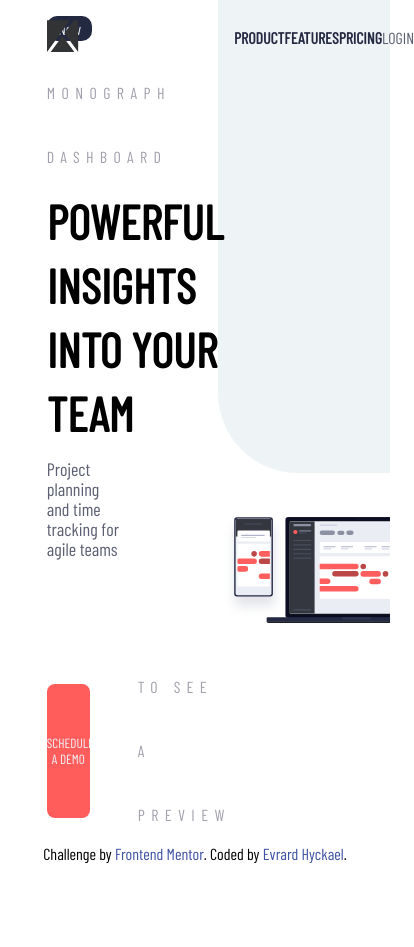
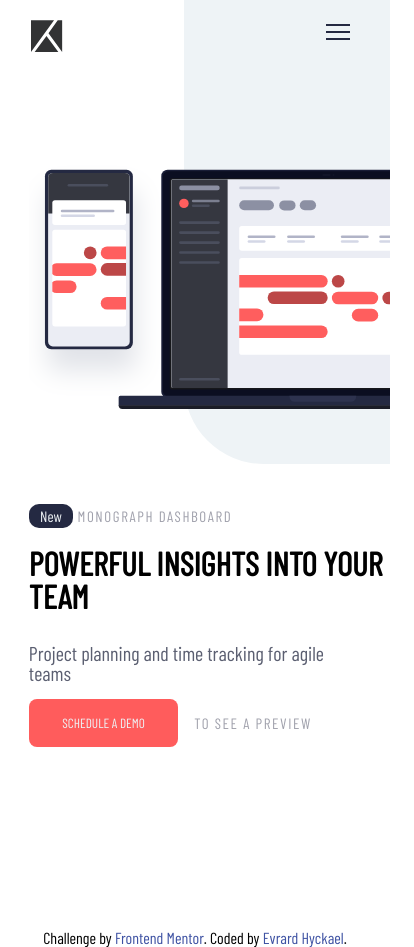
Before and after one commit to Hyckael/project-tracking-intro-component-master, a plain HTML site: page index.html in a window 390 px wide. Shown: the whole page, 414 px wide, since content can reach past the window. Before the commit the page ends 863 px from the top, so only its background shows below. Drawn offline with nearby package versions, Linux system fonts and the light colour scheme.

Commit message:
MyCommit

```diff
--- a/Style.css
+++ b/Style.css
@@ -1,7 +1,6 @@
-@import url('https://fonts.googleapis.com/css2?family=Barlow+Condensed&family=Inter:wght@400;700&family=Red+Hat+Display:wght@500&display=swap');
-@import url('https://fonts.googleapis.com/css2?family=Barlow&family=Barlow+Condensed&family=Inter:wght@400;700&family=Red+Hat+Display:wght@500&display=swap');
-:root{
-
+@import url("https://fonts.googleapis.com/css2?family=Barlow+Condensed&family=Inter:wght@400;700&family=Red+Hat+Display:wght@500&display=swap");
+@import url("https://fonts.googleapis.com/css2?family=Barlow&family=Barlow+Condensed&family=Inter:wght@400;700&family=Red+Hat+Display:wght@500&display=swap");
+:root {
   /* Primary
 font-family: 'Barlow Condensed', sans-serif;
 font-family: 'Inter', sans-serif;
@@ -23,32 +22,32 @@ font-family: 'Red Hat Display', sans-serif;
   --Grayish-Blue: hsl(231, 7%, 65%);
   --Light-Grayish-Blue: hsl(207, 33%, 95%);
 }
-*{
+* {
   margin: 0%;
   padding: 0%;
   box-sizing: border-box;
-  font-family: 'Barlow Condensed', sans-serif;
+  font-family: "Barlow Condensed", sans-serif;
 }
 
-header{
+header {
   position: absolute;
   z-index: 1000;
   width: 92%;
   display: flex;
   align-items: center;
   justify-content: space-between;
-  padding: 5% 0% 0% 12%;
-
+  padding: 5% 0% 0% 8%;
 }
-main{
+main {
   height: 100vh;
   width: 100%;
-  padding-left: 12%;
+  padding-left: 8%;
   display: flex;
   align-items: center;
   justify-content: center;
+  overflow: hidden;
 }
-.container{
+.container {
   overflow: hidden;
   position: relative;
   height: 100%;
@@ -57,14 +56,18 @@ main{
   align-items: center;
   justify-content: center;
 }
-.responsive{
+.responsive {
   position: relative;
   display: none;
+  background: url("../images/icon-hamburger.svg");
+  background-repeat: no-repeat;
+  height: 10%;
+  width: 10%;
 }
-.responsive img{
+.responsive img {
   position: absolute;
 }
-.card-g{
+.card-g {
   height: 80%;
   width: 50%;
   display: flex;
@@ -74,48 +77,49 @@ main{
   line-height: 4rem;
 }
 
-.card-g .Dashboard .new{
+.card-g .Dashboard .new {
   background: var(--Very-Dark-Blue);
   color: var(--Light-Grayish-Blue);
   border-radius: 10px;
   text-transform: none;
   letter-spacing: 0;
-  padding: .2rem .7rem .2rem .7rem;
+  padding: 0.2rem 0.7rem 0.2rem 0.7rem;
 }
-.text-bottom{
+.text-bottom {
   display: flex;
   align-items: center;
   width: 100%;
   gap: 3rem;
 }
-.card-g h1{
+.card-g h1 {
   font-size: 48px;
   text-transform: uppercase;
 }
-.card-d{
+.card-d {
   height: 100%;
   width: 60%;
-  background: url(./images/illustration-devices.svg);
+  background: url("../images/illustration-devices.svg");
   background-repeat: no-repeat;
-  background-position: -10% 70%;
+  background-position: -10% 60%;
   background-size: 130%;
   justify-content: center;
   align-items: center;
 }
-.text-bottom p, .Dashboard {
+.text-bottom p,
+.Dashboard {
   color: var(--Grayish-Blue);
   text-transform: uppercase;
-  letter-spacing: .4rem;
+  letter-spacing: 0.2rem;
 }
-.Pro{
-  padding:.9rem 0rem 6rem;
+.Pro {
+  padding: 0.9rem 0rem 6rem;
   font-size: 18px;
   width: 45%;
   line-height: 20px;
   color: var(--Dark-Grayish-Blue);
 }
-.card-d::before{
-  content: '';
+.card-d::before {
+  content: "";
   height: 56%;
   width: 58%;
   border-radius: 0 0 0 5rem;
@@ -123,24 +127,22 @@ main{
   background-color: var(--Light-Grayish-Blue);
   position: absolute;
 }
-.url{
+.url {
   width: 40%;
   display: flex;
   justify-content: space-around;
   align-items: start;
-
 }
-.url .font{
-  margin-top: .4rem;
-  height: .5rem;
-  width: .5rem;
+.url .font {
+  margin-top: 0.4rem;
+  height: 0.5rem;
+  width: 0.5rem;
   background: var(--Grayish-Blue);
-  border-radius:100%;
+  border-radius: 100%;
 }
 .url a {
-  font-family: 'Barlow Condensed', sans-serif;
+  font-family: "Barlow Condensed", sans-serif;
   text-transform: uppercase;
-
 }
 .url a:hover {
   text-decoration: underline;
@@ -154,15 +156,15 @@ main{
   text-decoration: none;
   color: var(--Dark-Grayish-Blue);
 }
-button{
+button {
   cursor: pointer;
   border-radius: 8px;
   border: none;
   height: 70%;
-  width: 25%;
+  width: 30%;
   color: var(--Light-Grayish-Blue);
   background: var(--Red);
-  text-transform: uppercase ;
+  text-transform: uppercase;
 }
 .attribution {
   font-size: 16px;
@@ -175,38 +177,225 @@ button{
 .attribution a:hover {
   color: var(--Red);
 }
-  @media  (max-width: 375px){
-    main{
-      height: 124vh;
-      padding-left: 1.8rem;
+@media (max-width: 1438px) {
+  main {
+    height: 100vh;
+    width: 100%;
   }
-    .container{
-      height: 58rem;
-      width: 100%;
-      flex-direction: column-reverse;
+  .url {
+    width: 45%;
+    display: flex;
+    justify-content: space-around;
+    align-items: start;
   }
-    .card-d{
-      height: 60%;
-      width: 50%;
-      background: url(./images/illustration-devices.svg);
+  .card-d {
+    height: 100%;
+    width: 60%;
+    background: url("../images/illustration-devices.svg");
     background-repeat: no-repeat;
-      background-position: center;
-      background-size: 25rem;
+    background-position: -10% 45%;
+    background-size: 130%;
+    justify-content: center;
+    align-items: center;
   }
-    .card-d::before{
-      content: '';
-      height: 50%;
-      width: 100%;
+  .card-d::before {
+    content: "";
+    height: 44%;
+    width: 58%;
     border-radius: 0 0 0 5rem;
+    z-index: -1;
     background-color: var(--Light-Grayish-Blue);
     position: absolute;
   }
-    .card-g{
-      z-index: 2;
+  button {
+    cursor: pointer;
+    border-radius: 8px;
+    border: none;
+    height: 70%;
+    width: 40%;
+    color: var(--Light-Grayish-Blue);
+    background: var(--Red);
+    text-transform: uppercase;
+  }
+}
+@media (max-width: 1000px) {
+  .url {
+    width: 50%;
+    display: flex;
+    justify-content: space-around;
+    align-items: start;
+  }
+  .card-d {
+    height: 100%;
+    width: 70%;
+    background: url("../images/illustration-devices.svg");
+    background-repeat: no-repeat;
+    background-position: -8% 45%;
+    background-size: 140%;
+    justify-content: center;
+    align-items: center;
+  }
+  .text-bottom p,
+  .Dashboard {
+    color: var(--Grayish-Blue);
+    text-transform: uppercase;
+    line-height: 2rem;
+    font-size: 15px;
+    letter-spacing: 0.1rem;
+    width: 100%;
+  }
+  .card-g h1 {
+    padding: 0.9rem 0rem 1rem;
+    font-size: 30px;
+    line-height: 1;
+    text-transform: uppercase;
+  }
+  .Pro {
+    padding: 0.9rem 0rem 6rem;
+    font-size: 18px;
+    width: 80%;
+    line-height: 20px;
+    color: var(--Dark-Grayish-Blue);
+  }
+  button {
+    cursor: pointer;
+    border-radius: 8px;
+    border: none;
     height: 80%;
     width: 100%;
+    color: var(--Light-Grayish-Blue);
+    background: var(--Red);
+    text-transform: uppercase;
   }
-    .text-bottom p, .Dashboard {
+}
+
+@media (max-width: 710px) {
+  main {
+    height: 110vh;
+    padding-left: 1.8rem;
+  }
+  .container {
+    height: 100%;
+    width: 100%;
+    display: flex;
+    align-items: center;
+    justify-content: center;
+    flex-direction: column-reverse;
+  }
+  .card-d {
+    height: 65%;
+    width: 100%;
+    background: url("../images/illustration-devices.svg");
+    background-position-x: 0%;
+    background-position-y: 0%;
+    background-repeat: repeat;
+    background-size: auto;
+    background-position-x: 0%;
+    background-position-y: 0%;
+    background-size: auto;
+    background-repeat: no-repeat;
+    background-position: -72% 99%;
+    background-size: 118%;
+  }
+  .card-d::before {
+    content: "";
+    height: 50%;
+    width: 58%;
+    border-radius: 0 0 0 5rem;
+    z-index: -1;
+    background-color: var(--Light-Grayish-Blue);
+    position: absolute;
+    left: 43%;
+  }
+  .card-g {
+    z-index: 2;
+    height: 45%;
+    width: 100%;
+    display: flex;
+    align-items: start;
+    justify-content: start;
+    flex-direction: column;
+    line-height: 4rem;
+    padding-top: 10%;
+  }
+
+  .text-bottom p {
+    font-size: 15px;
+  }
+  .text-bottom {
+    gap: 1rem;
+  }
+  .card-g h1 {
+    padding: 0.9rem 0rem 1rem;
+    font-size: 33px;
+    line-height: 1;
+    text-transform: uppercase;
+  }
+  .Pro {
+    padding: 0.9rem 0rem 1rem;
+    font-size: 20px;
+    width: 90%;
+    color: var(--Dark-Grayish-Blue);
+  }
+  button {
+    height: 3rem;
+    width: 15rem;
+    color: var(--Light-Grayish-Blue);
+    background: var(--Red);
+    text-transform: uppercase;
+  }
+
+}
+
+@media (max-width: 475px) {
+  main {
+    height: 110vh;
+    padding-left: 1.8rem;
+  }
+  .container {
+    height: 100%;
+    width: 100%;
+    display: flex;
+    align-items: center;
+    justify-content: center;
+    flex-direction: column-reverse;
+  }
+  .card-d {
+    height: 50%;
+    width: 100%;
+    background: url("../images/illustration-devices.svg");
+    background-position-x: 0%;
+    background-position-y: 0%;
+    background-size: auto;
+    background-repeat: no-repeat;
+    background-position: 5% 75%;
+    background-size: 140%;
+    justify-content: center;
+    align-items: center;
+  }
+  .card-d::before {
+    content: "";
+    height: 50%;
+    width: 58%;
+    border-radius: 0 0 0 5rem;
+    z-index: -1;
+    background-color: var(--Light-Grayish-Blue);
+    position: absolute;
+    left: 43%;
+  }
+  .card-g {
+    z-index: 2;
+    height: 50%;
+    width: 100%;
+    display: flex;
+    align-items: start;
+    justify-content: start;
+    flex-direction: column;
+    line-height: 4rem;
+    padding-top: 10%;
+  }
+  .text-bottom p,
+  .Dashboard {
     color: var(--Grayish-Blue);
     text-transform: uppercase;
     line-height: 2rem;
@@ -214,38 +403,67 @@ button{
     letter-spacing: 0.1rem;
     width: 87%;
   }
-    .text-bottom p{
-      font-size: 14px;
+  .text-bottom p {
+    font-size: 15px;
   }
-    .text-bottom{
+  .text-bottom {
     gap: 1rem;
   }
-    .card-g h1{
-      padding:.9rem 0rem 1rem;
-      font-size: 28px;
+  .card-g h1 {
+    padding: 0.9rem 0rem 1rem;
+    font-size: 33px;
     line-height: 1;
     text-transform: uppercase;
   }
-    .Pro{
-      padding:.9rem 0rem 1rem;
-      font-size: 18px;
-      width: 18rem;
+  .Pro {
+    padding: 0.9rem 0rem 1rem;
+    font-size: 20px;
+    width: 90%;
     color: var(--Dark-Grayish-Blue);
   }
-    button{
+  button {
     height: 3rem;
     width: 15rem;
     color: var(--Light-Grayish-Blue);
     background: var(--Red);
-      text-transform: uppercase ;
+    text-transform: uppercase;
   }
-    .url{
-      display: none;
+
+  .responsive {
+    display: block;
+    padding-bottom: 8%;
+    cursor: pointer;
+    z-index: 20;
   }
-    .responsive{
-      display: flex;
+
+
+  .url {
+    background: white;
+    flex-direction: column;
+    align-items: center;
+    position: absolute;
+    width: 80%;
+    left: 55%;
+    gap: 1rem;
+    padding: 1rem 0;
+    transform: translate(-50%, -100%);
+    border-radius: 8px;
+    box-shadow: -3px 3px 15px 1px rgba(0, 0, 0, 0.75);
+    transition: transform 0.4s ease;
+
   }
-    .close{
-      visibility: hidden;
+
+  .url .font {
+    width: 90%;
+    height: 1px;
+  }
+  .url.active {
+    transform: translate(-50%, 8rem);
+  }
+  .responsive.active{
+    background: url("../images/icon-close.svg");
+    background-repeat: no-repeat;
+    height: 10%;
+    width: 10%;
   }
 }
--- a/index.html
+++ b/index.html
@@ -4,14 +4,14 @@
   <meta charset="UTF-8">
   <meta name="viewport" content="width=device-width, initial-scale=1.0">
   <meta http-equiv="X-UA-Compatible" content="ie=edge">
-  <link rel="icon" type="image/png" sizes="32x32" href="./images/favicon-32x32.png">
-  <link rel="stylesheet" href="./Style.css">
+  <link rel="icon" type="image/png" sizes="32x32" href="../images/favicon-32x32.png">
+  <link rel="stylesheet" href="../Style.css">
   <title>Frontend Mentor | Project tracking intro component</title>
 </head>
 <body>
   <header>
     <div class="logo">
-      <img src="./images/logo.svg" alt="">
+      <img src="../images/logo.svg" alt="">
     </div>
     <div class="url">
       <a href="" class="lien">Product</a>
@@ -21,8 +21,6 @@
       <a href="" class="txt">Login</a>
     </div>
     <div class="responsive">
-      <img src="./images/icon-hamburger.svg" alt="icon-hamburger" class="hamburger">
-      <img src="./images/icon-close.svg" alt="icon-close" class="close">
     </div>
   </header>
   <main>
@@ -53,6 +51,6 @@
       Coded by <a href="https://github.com/Hyckael">Evrard Hyckael</a>.
     </div>
   </footer>
-  <script src="./sript.js"></script>
+  <script src="../sript.js"></script>
 </body>
 </html>
--- a/sript.js
+++ b/sript.js
@@ -0,0 +1,7 @@
+const responsive = document.querySelector(".responsive");
+const menu = document.querySelector(".url");
+const body = document.querySelector("body");
+responsive.addEventListener("click", function () {
+  menu.classList.toggle("active");
+  responsive.classList.toggle("active")
+});
```
Lines whose indentation alone changed are shown as unchanged.
